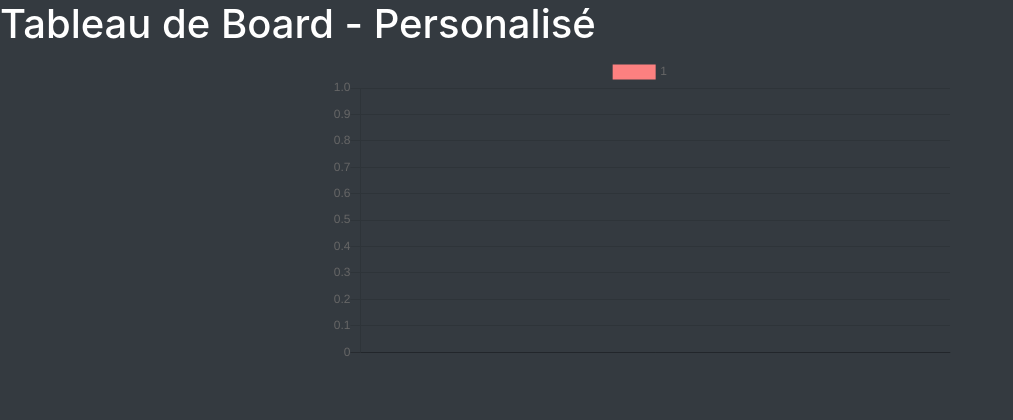
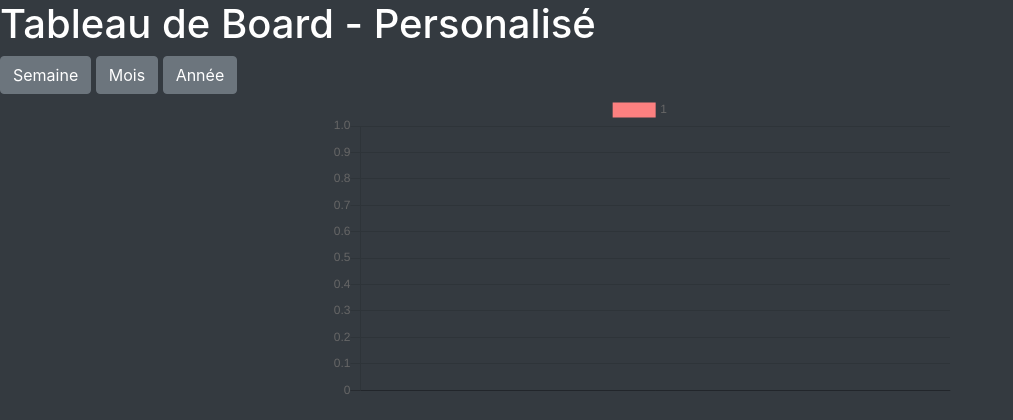
Before and after one commit to Grand840/CurrencyDashBoard, a Django app: a page that uses src/devise/templates/devise/index.html in a window 1280 px wide. Shown: the top 420 px of the page, without its empty margins (0-1013 px from the left). Run offline with Django 3.2, Linux system fonts and the light colour scheme; data that the repository does not hold is empty.

Commit message:
Ajout des bouttons presets

```diff
--- a/src/DashboardDevise/urls.py
+++ b/src/DashboardDevise/urls.py
@@ -20,6 +20,6 @@ from django.urls import path
 from devise.views import dashboard
 
 urlpatterns = [
-    path("days=<int:days_range>&currencies=<str:currencies>", dashboard, name="DashBoard"),
+    path("days=<int:days_range>&currencies=<str:currencies>", dashboard, name="home"),
     path('admin/', admin.site.urls),
 ]
--- a/src/devise/templates/devise/index.html
+++ b/src/devise/templates/devise/index.html
@@ -11,6 +11,9 @@
             <div class="row">
                 <div class="col">
                     <h1 class="text-white">Tableau de Board - {{ page_label }}</h1>
+                    <a href="{% url 'home' days_range=7 currencies=currencies %}" class="btn btn-secondary">Semaine</a>
+                    <a href="{% url 'home' days_range=30 currencies=currencies %}" class="btn btn-secondary">Mois</a>
+                    <a href="{% url 'home' days_range=365 currencies=currencies %}" class="btn btn-secondary">Année</a>
                 </div>
             </div>
             <div class="row justify-content-center">
--- a/src/devise/views.py
+++ b/src/devise/views.py
@@ -8,4 +8,5 @@ def dashboard(request, days_range=30, currencies="USD"):
     page_label = {7: "Semaine", 30: "Mois", 365: "Année"}.get(days_range, "Personalisé")
     return render(request, "devise/index.html", context={"data":rates,
                                                                       "days_labels":days,
+                                                                      "currencies":currencies,
                                                                       "page_label":page_label})
```
